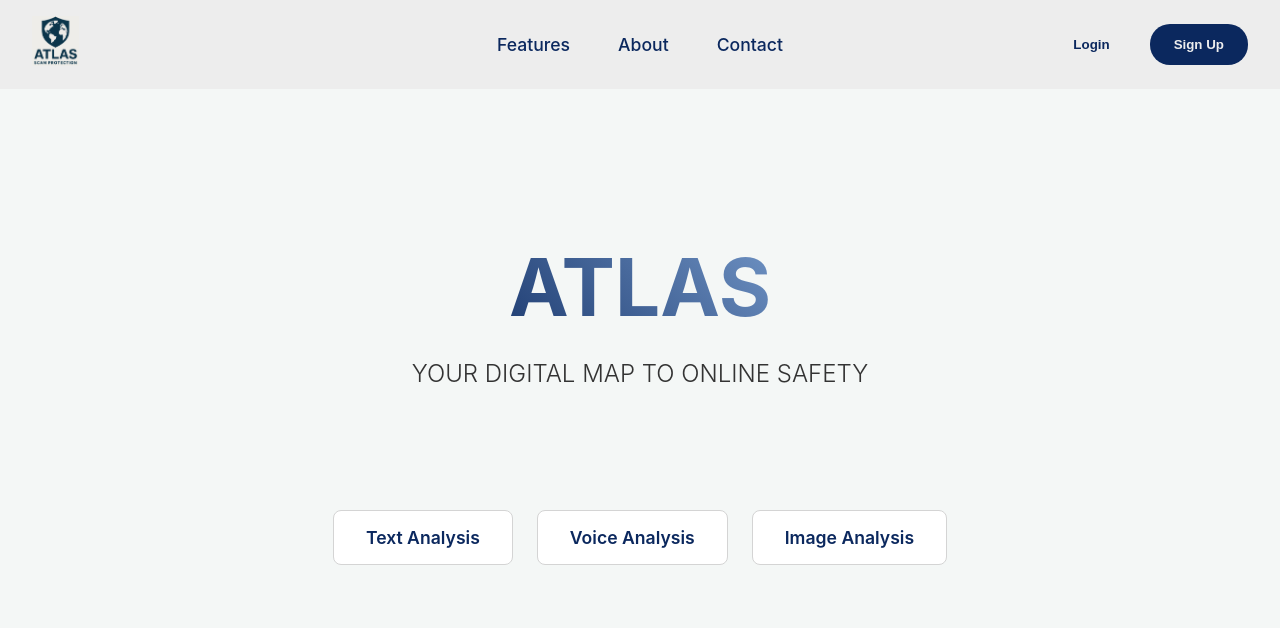
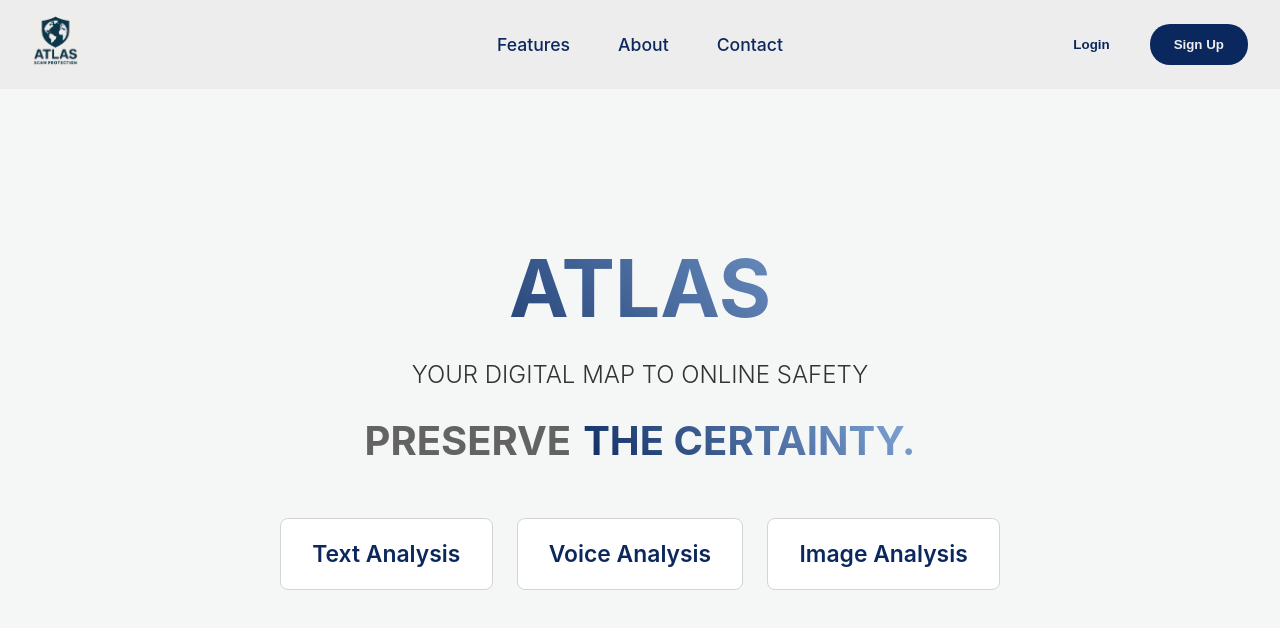
Before and after one commit to AidenBrown21/AtlasChrome, a React (Create React App) app in the folder frontend/: page / in a window 1280 px wide. Shown: the top 628 px of the page. Built offline with nearby package versions, Linux system fonts and the light colour scheme; no server answers.

Commit message:
Updated Landing Page Sizing

```diff
--- a/frontend/src/pages/LandingPage.css
+++ b/frontend/src/pages/LandingPage.css
@@ -17,7 +17,7 @@ html {
 }
 
 .landing-header {
-    margin-bottom: 3rem;
+    margin-bottom: 1rem;
 }
 
 .landing-header h1 {
@@ -54,8 +54,8 @@ html {
 
 .action-button {
     border-radius: 8px;
-    padding: 1rem 2rem;
-    font-size: 1.1rem;
+    padding: 1.3rem 1.95rem;
+    font-size: 1.43rem;
     font-weight: 600;
     text-decoration: none;
     transition: all 0.3s ease;
@@ -85,7 +85,7 @@ html {
 }
 
 .selection-container {
-    padding: 50px 20px;
+    padding: 25px 20px;
 }
 
 .selection-container h2 {
@@ -141,3 +141,47 @@ html {
 .image-card {
     border-top-color: #2ecc71;
 }
+
+.dynamic-text-container {
+    font-size: 2.5rem;
+    font-weight: 700;
+    margin-top: 1rem;
+    height: 4rem;
+    line-height: 4rem;
+    overflow: hidden;
+}
+
+.static-text {
+    color: #636363;
+    margin-right: 0.75rem;
+}
+
+.animated-words {
+    animation: flip-words 8s forwards;
+    display: flex;
+    flex-direction: column;
+    align-items: center;
+}
+
+.animated-word-group {
+    display: flex;
+    height: 4rem;
+    line-height: 4rem;
+}
+
+.animated-word-group > span:last-of-type {
+    background: -webkit-linear-gradient(45deg, #0b285e, #84a9d9);
+    -webkit-background-clip: text;
+    -webkit-text-fill-color: transparent;
+}
+
+@keyframes flip-words {
+    0% { transform: translateY(0); }
+    18% { transform: translateY(0); }
+    25% { transform: translateY(-4rem); }
+    43% { transform: translateY(-4rem); }
+    50% { transform: translateY(-8rem); }
+    68% { transform: translateY(-8rem); }
+    75% { transform: translateY(-12rem); }
+    100% { transform: translateY(-12rem); }
+}
--- a/frontend/src/pages/LandingPage.js
+++ b/frontend/src/pages/LandingPage.js
@@ -11,6 +11,26 @@ function LandingPage() {
                 <header className="landing-header">
                     <h1>ATLAS</h1>
                     <p>YOUR DIGITAL MAP TO ONLINE SAFETY</p>
+                    <div className="dynamic-text-container">
+                        <div className="animated-words">
+                            <div className="animated-word-group">
+                                <span className="static-text"><strong>PRESERVE</strong></span>
+                                <span><strong>WHAT'S REAL.</strong></span>
+                            </div>
+                            <div className="animated-word-group">
+                                <span className="static-text"><strong>PRESERVE</strong></span>
+                                <span><strong>THE FACTS.</strong></span>
+                            </div>
+                            <div className="animated-word-group">
+                                <span className="static-text"><strong>PRESERVE</strong></span>
+                                <span><strong>THE CERTAINTY.</strong></span>
+                            </div>
+                            <div className="animated-word-group">
+                                <span className="static-text"><strong>PRESERVE</strong></span>
+                                <span><strong>THE TRUTH.</strong></span>
+                            </div>
+                        </div>
+                    </div>
                 </header>
                 <main className="selection-container">
                     <div className="button-container">
```
